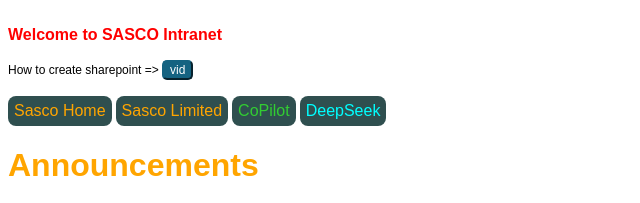
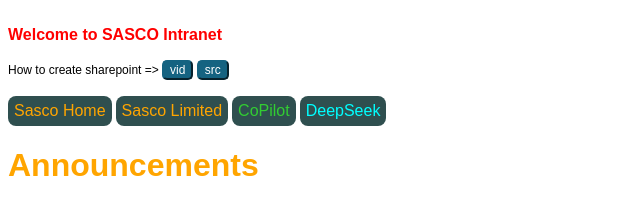
Before and after one commit to rogerSasco/intranet, a plain HTML site: page index.html in a window 1280 px wide. Shown: the top 203 px of the page, 0-640 px from the left. Drawn offline with Linux system fonts and the light colour scheme; grey boxes are pictures that could not be loaded.

Commit message:
quicklinks

```diff
--- a/index.html
+++ b/index.html
@@ -14,6 +14,9 @@
 
 <button class="logo-button" style='background-color: rgb(21, 99, 129); color: black; border-color:rgb(21, 99, 129); border-radius: 5px; font-weight: 4; font-size: 12px; padding-bottom: 1px;' onclick='hider'>
 <a href="https://sascosg.sharepoint.com/:v:/r/sites/ITTeam/Shared%20Documents/IT%20Team/Videos/HowToSetupSharepoint.mp4?csf=1&web=1&e=bPjXmi" rel="noopener noreferrer" style='color: white; text-decoration: none;' >vid</a>
+</button>
+<button class="logo-button" style='background-color: rgb(21, 99, 129); color: black; border-color:rgb(21, 99, 129); border-radius: 5px; font-weight: 4; font-size: 12px; padding-bottom: 1px;' onclick='hider'>
+<a href="https://sascosg.sharepoint.com/:x:/r/sites/ITTeam/Shared%20Documents/IT%20Team/Videos/Staff%20contact%20list%20Aug%202025.xlsx?d=w678dcb62252b4422b144924e7a01061c&csf=1&web=1&e=s6AtTY" rel="noopener noreferrer" style='color: white; text-decoration: none;' >src</a>
 </button>
 
 </page>
@@ -42,6 +45,7 @@
       <!--input id="myInput" onkeyup="filterDropdown('myInput','myDropdown')" placeholder="Search.." type="text" /-->
       <a href="https://www.sasco.sg/haven-schoolhouse/" rel="noopener noreferrer" target="_blank">HavenSchoolHouse</a>
       <a href="https://cccs.edu.sg/" rel="noopener noreferrer" target="_blank">CCCS Learning</a>
+
 
     </div>
 </div>
```
